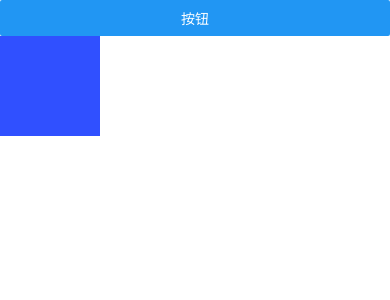
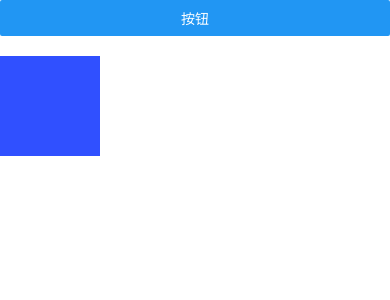
Before and after one commit to HuiPuKui/rn_learn_project, a React Native app in the folder RNDemo/: screen / in a window 390 px wide. Shown: the top 300 px of the page. Built offline with nearby package versions, Linux system fonts and the light colour scheme.

Commit message:
四种组合动画

```diff
--- a/RNDemo/App.tsx
+++ b/RNDemo/App.tsx
@@ -6,7 +6,7 @@
  */
 
 import React from 'react';
-import Anim8 from './src/9/9.8/anim/Anim8';
+import Anim9 from './src/9/9.9/anim/Anim9';
 import {
   SafeAreaView,
   StatusBar,
@@ -23,7 +23,7 @@ function App(): React.JSX.Element {
         barStyle='dark-content'
         backgroundColor='#FFFFFF'
       />
-      <Anim8 />
+      <Anim9 />
     </SafeAreaView>
   );
 }
--- /dev/null
+++ b/RNDemo/src/9/9.9/anim/Anim9.js
@@ -0,0 +1,76 @@
+import React, { useRef } from "react";
+import { Animated, Button, Easing, StyleSheet, View } from "react-native";
+
+export default () => {
+
+    const scale = useRef(new Animated.Value(1)).current;
+    const marginLeft = useRef(new Animated.Value(0)).current;
+    const marginTop = useRef(new Animated.Value(0)).current;
+
+    return (
+        <View style={styles.root}>
+            <Button
+                title="按钮"
+                onPress={() => {
+                    const moveX = Animated.timing(marginLeft, {
+                        toValue: 200,
+                        duration: 500,
+                        useNativeDriver: false,
+                    });
+
+                    const moveY = Animated.timing(marginTop, {
+                        toValue: 300,
+                        duration: 500,
+                        useNativeDriver: false,
+                    });
+
+                    const scaleAnim = Animated.timing(scale, {
+                        toValue: 1.5,
+                        duration: 500,
+                        useNativeDriver: false,
+                    });
+
+                    // Animated.parallel([moveX, moveY, scaleAnim]).start();
+                    // Animated.sequence([moveX, moveY, scaleAnim]).start();
+                    // Animated.stagger(1500, [moveX, moveY, scaleAnim]).start();
+                    Animated.sequence([
+                        moveX,
+                        Animated.delay(1000),
+                        moveY,
+                        Animated.delay(500),
+                        scaleAnim
+                    ]).start();
+                }}
+            />
+
+            <Animated.View
+                style={[
+                    styles.view,
+                    {
+                        transform: [
+                            { scale: scale },
+                            { translateX: marginLeft },
+                            { translateY: marginTop },
+                        ]
+                    }
+                ]}
+            >
+
+            </Animated.View>
+        </View>
+    )
+}
+
+const styles = StyleSheet.create({
+    root: {
+        width: '100%',
+        height: '100%',
+        backgroundColor: 'white',
+    },
+    view: {
+        width: 100,
+        height: 100,
+        backgroundColor: '#3050FF',
+        marginTop: 20,
+    }
+})
```
Also changed, not shown: RNDemo/src/9/9.8/README.md, RNDemo/src/9/9.9/README.md (added).
